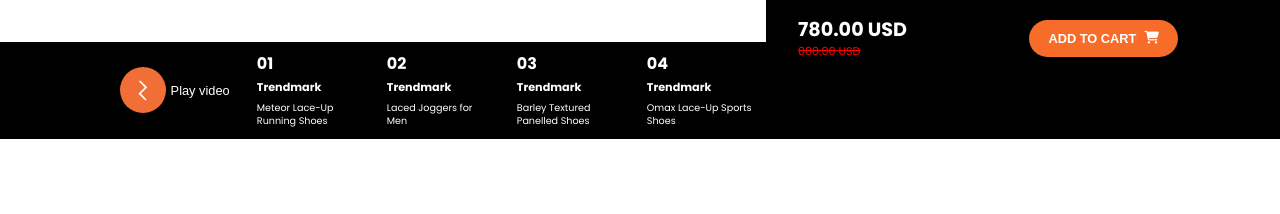
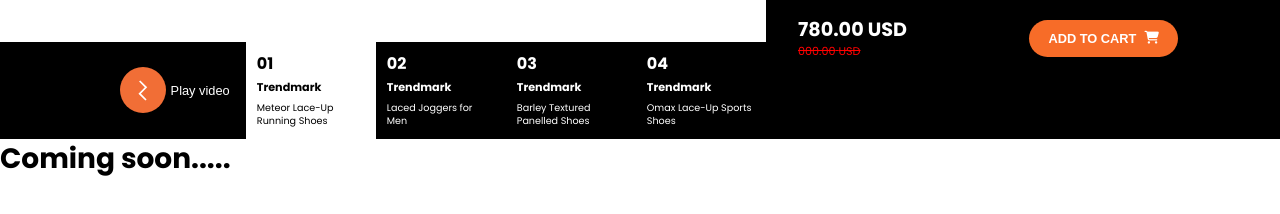
Before and after one commit to ducnhantapdev/BC82_CAPSTONE_ShoeStore_NgoTranDucNhan, a website: page index.html in a window 1280 px wide. Shown: the part 752-966 px from the top of the page. Drawn offline with Linux system fonts and the light colour scheme.

Commit message:
update index

```diff
--- a/index.html
+++ b/index.html
@@ -561,7 +561,7 @@
                       <p>Play video</p>
                     </button>
                     <ul class="product-list">
-                      <li class="product-item  product-item-1">
+                      <li class="product-item  product-item-1 active">
                         <div class="item-main">
                           <span class="product-number">01</span>
 
@@ -810,7 +810,8 @@
           </div>
         </section>
       </div>
-
+      <h1>Coming soon.....
+      </h1>
       <br /><br /><br /><br /><br /><br /><br /><br /><br /><br /><br /><br /><br /><br /><br /><br /><br /><br /><br /><br /><br /><br /><br /><br /><br /><br /><br /><br /><br /><br /><br /><br /><br /><br /><br /><br /><br /><br /><br /><br /><br /><br /><br /><br /><br /><br /><br /><br /><br /><br />
       <script src="./index.js"></script>
     </div>
```
